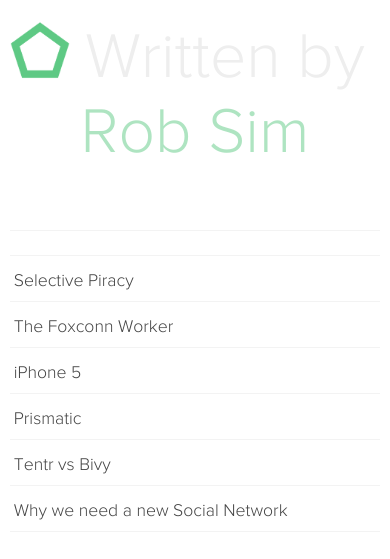
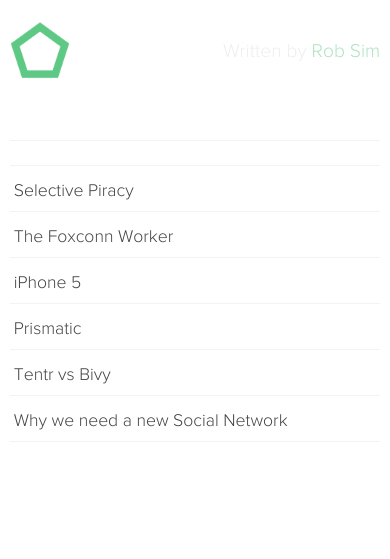
Before and after one commit to RobSim/blog, a Jekyll site: the page built from index.html, in a window 390 px wide. Shown: the top 559 px of the page. Built offline with Jekyll 4.4.1, drawn with Linux system fonts in a browser that asks for light colours; Markdown is read by kramdown in place of the engine named in the settings.

Commit message:
Fixes for Mobile

```diff
--- a/css/screen.css
+++ b/css/screen.css
@@ -69,11 +69,9 @@ h1, h2, h3, h4, h5, h6 { font-family: 'Proxima Nova', sans-serif;}
 		font-size: 1.4rem;
 		float: right;
 		padding-top: 20px;
-		margin-bottom: -25px;
+		/*margin-bottom: -25px;*/
 	}
-	#masterhead nav{
-		margin-top: -25px;
-	}
+
 }
 
 @media screen and (max-width: 700px) {
@@ -81,7 +79,10 @@ h1, h2, h3, h4, h5, h6 { font-family: 'Proxima Nova', sans-serif;}
 		width: 95%;
 	}
 	#header {
-		font-size: 4rem;
+		font-size: 1.2rem;
+		float: right;
+		padding-top: 20px;
+		/*margin-bottom: -25px;*/
 	}
 }
 
```
